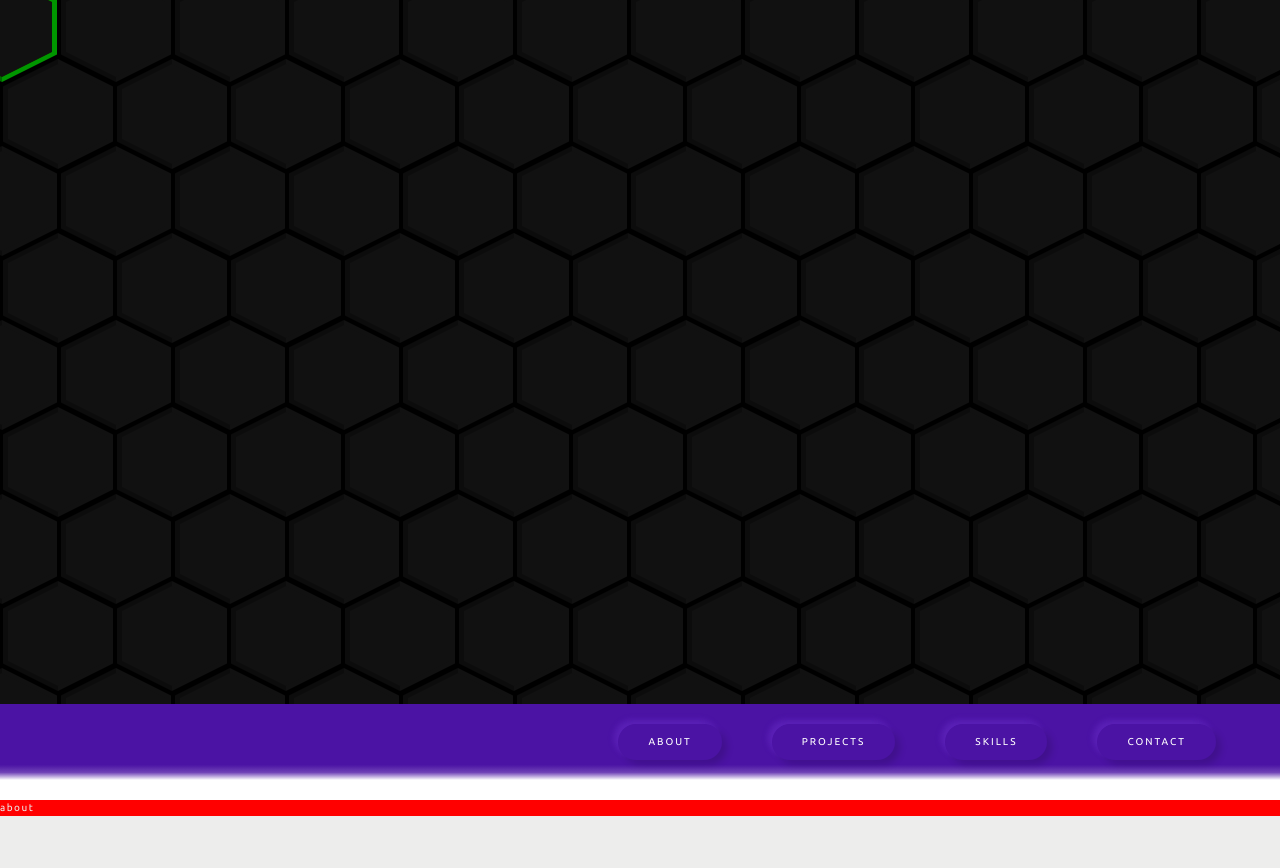
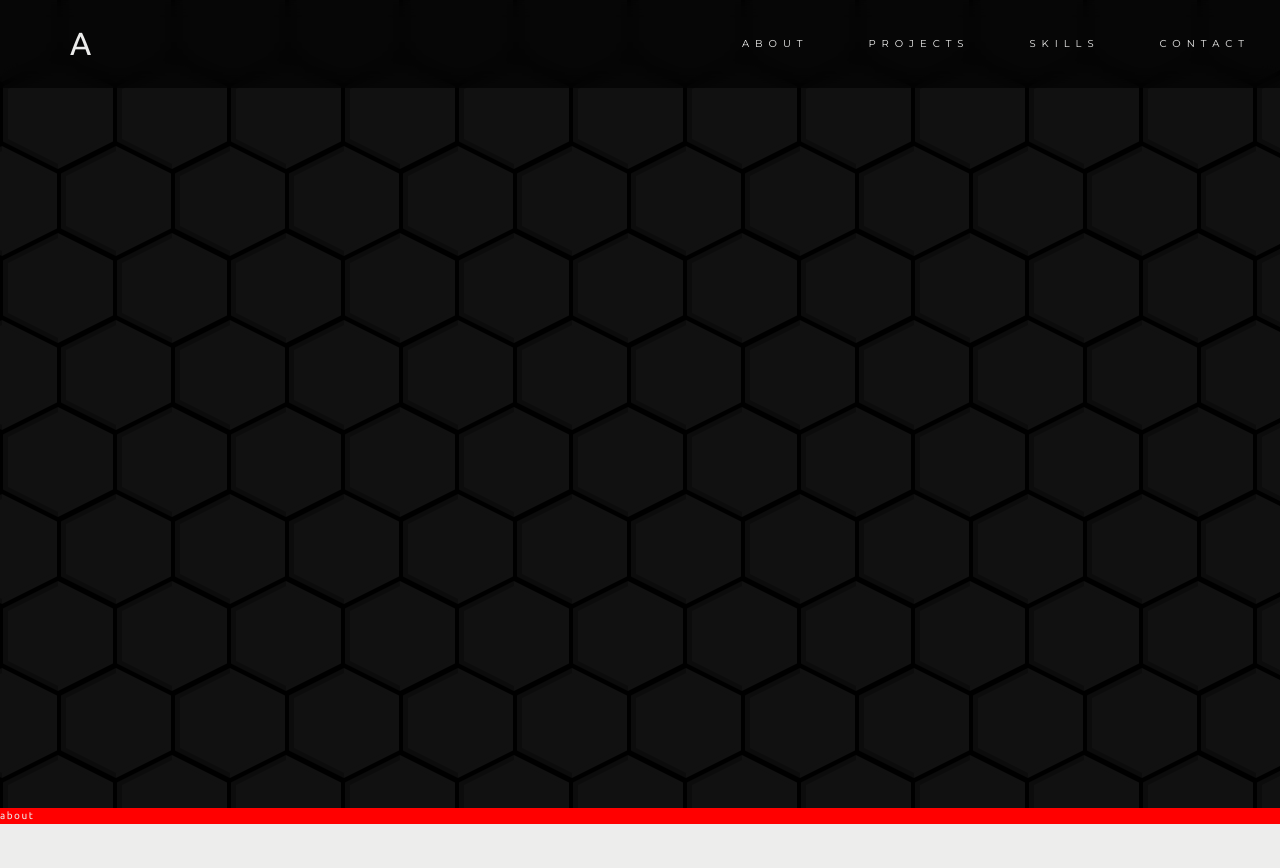
Before and after one commit to alexuko/Website_alejandro-rivera.com, a website: page index.html in a window 1280 px wide. Shown: the top 868 px of the page. Drawn offline with Linux system fonts and the light colour scheme.

Commit message:
nav bar blurred

```diff
--- a/index.html
+++ b/index.html
@@ -14,6 +14,26 @@
 
 <body>
     <main class="main__container">
+        <!-- NAVIGATION -->
+        <nav class="nav">
+            <div class="nav__logo">
+                <svg class="nav__logo--arrow-back">
+                    <use xlink:href="img/svg/sprite.svg#icon-arrow_forward_ios"></use>
+                </svg>
+                <div class="nav__logo--middle">A</div>
+                <svg class="nav__logo--arrow-front">
+                    <use xlink:href="img/svg/sprite.svg#icon-arrow_forward_ios"></use>
+                </svg>
+
+            </div>
+            <ul class="nav__container ">
+                <li><a href="#about" class="nav__item ">about</a></li>
+                <li><a href="#projects" class="nav__item ">projects</a></li>
+                <li><a href="#skills" class="nav__item ">skills</a></li>
+                <li><a href="#contact" class="nav__item ">contact</a></li>
+            </ul>
+        </nav>
+
         <!-- HEADER  -->
         <header class="header">
             <div class="hexagons-box" id="hexagons-box">
@@ -290,44 +310,6 @@
             </div>
         </header>
 
-        <!-- NAVIGATION -->
-        <nav class="nav">
-            <ul class="nav__container ">
-                <a href="#about">
-                    <li class="nav__item">
-                        <div class="nav__link">about</div>
-                        <svg class="nav__icon">
-                            <use xlink:href="img/svg/sprite.svg#icon-user"></use>
-                        </svg>
-                    </li>
-                </a>
-                <a href="#projects">
-                    <li class="nav__item">
-                        <div class="nav__link">projects</div>
-                        <svg class="nav__icon">
-                            <use xlink:href="img/svg/sprite.svg#icon-suitcase"></use>
-                        </svg>
-                    </li>
-                </a>
-                <a href="#skills">
-                    <li class="nav__item">
-                        <div class="nav__link">skills</div>
-                        <svg class="nav__icon">
-                            <use xlink:href="img/svg/sprite.svg#icon-embed2"></use>
-                        </svg>
-                    </li>
-                </a>
-                <a href="#contact">
-                    <li class="nav__item">
-                        <div class="nav__link">contact</div>
-                        <svg class="nav__icon">
-                            <use xlink:href="img/svg/sprite.svg#icon-paper-plane"></use>
-                        </svg>
-                    </li>
-                </a>
-
-            </ul>
-        </nav>
 
         <!-- ABOUT  -->
         <section class="about" id="about">about</section>
@@ -665,8 +647,9 @@
                             <label class="form__label" for="email">E-mail</label>
                     </div>
                     <div class="form__group form__group--3">
-                        <textarea class="form__input" type="message" id="message" name="Message" placeholder="Message here . . ." /required></textarea> </div>
-                    <div class="form__group form__group--4">
+                        <textarea class="form__input" type="message" id="message" name="Message"
+                            placeholder="Message here . . ." /required> </textarea> </div> <div
+                            class="form__group form__group--4">
                         <input class="form__btn" type="submit" value="Submit">
                     </div>
                 </form>
--- a/sass/_base.scss
+++ b/sass/_base.scss
@@ -120,8 +120,8 @@ body{
 .main__container{
 
     display: grid;
-    grid-template-rows: 88vh minmax(12vh, min-content) repeat(4, minmax(min-content, max-content));
     grid-template-columns: [full-start] 1fr [center-start] repeat(6,[col-start] minmax(min-content, max-content) [col-end]) [center-end] 1fr [full-end];
+    grid-template-rows: 11vh 90vh  repeat(4, minmax(min-content, max-content));
 
 }
 
--- a/sass/_header.scss
+++ b/sass/_header.scss
@@ -1,6 +1,6 @@
 .header {
     background-color: $color-quinacridone-magenta;
-    grid-row: 1/2;
+    grid-row: 1/3;
     grid-column: full-start/full-end;
     position: relative;
 
--- a/sass/_navigation.scss
+++ b/sass/_navigation.scss
@@ -1,101 +1,93 @@
 .nav {
-    background: transparent;
-    grid-row: 2/3;
+    background: rgba(0, 0, 0, .6);
+    grid-row: 1/2;
     grid-column: full-start/full-end;
-    position: sticky;
     top: 0;
     z-index: 10;
 
-    &__container {
+    display: flex;
+    justify-content: space-between;
+    align-items: center;
+    position: sticky;
+    top: 0;
 
-        background: rgba($color-purple, 1);
-        background: linear-gradient(to bottom, rgba($color-purple, 1.0) 0%,
-                                               rgba($color-purple, 1.0) 80%,
-                                               rgba($color-purple, .8) 90%,
-                                               transparent 100%);
+    @supports (-webkit-backdrop-filter: none) or (backdrop-filter: none) {
+        -webkit-backdrop-filter: blur(5px);
+        backdrop-filter: blur(10px);
+
+    }
+
+
+    &__logo {
+        margin-left: 3rem;
         display: flex;
-        justify-content: flex-end;
+        justify-content: center;
         align-items: center;
-        gap: 5rem;
-        padding: 2rem 5%;
-        flex-wrap: wrap;
-        transition: all .5s;
-        @media only screen and (max-width: $bp-medium) {
-            gap: 3rem;
+        color: rgba($color-platinium, 1.0);
+
+
+        &--middle {
+            // background: lightsalmon;
+            font-size: $font-huge;
+            font-weight: 400;
+            font-family: $font-secondary;
+
         }
-        @media only screen and (max-width: $bp-small) {
-            justify-content: space-evenly;
-            gap: 2rem;
+
+        &--arrow-back {
+            transform: rotate(180deg);
+        }
+
+        &--arrow-front,
+        &--arrow-back {
+            height: 40px;
+            width: 40px;
+            fill: currentColor;
         }
 
     }
-    &__container a,
-    &__container a:any-link{
-            opacity: 1;
-            color: whitesmoke;
-            text-decoration: none;
+
+    &__container {
+        list-style: none;
+        display: flex;
 
     }
-    &__link{
-        @media only screen and (max-width: $bp-small) {
-            display: none;
 
+    &__item {
+        margin: 1rem;
+        color: $color-platinium;
+        text-decoration: none;
+        font-size: $font-small;
+        font-family: $font-tertiary;
+        font-weight: 400;
+        letter-spacing: .6rem;
+        padding: 1rem 2rem;
+        text-align: center;
+        text-transform: uppercase;
+        transition-duration: .2s;
+        position: relative;
+
+        &::before {
+            content: '';
+            position: absolute;
+            height: 2px;
+            width: 80%;
+            bottom: 0;
+            left: 10%;
+            border-radius: 10px;
+            transform: scale(0);
+            transition: all .6s;
+            background: $color-platinium;
+
+        }
+
+        &:hover,
+        &:active {
+
+            &::before {
+                transform: scale(1);
+            }
         }
     }
 
-
-    &__item {
-        list-style: none;
-        text-align: center;
-        color: rgba($color-white, 1.0);
-        border-radius: 50px;
-        cursor: pointer;
-        text-transform: uppercase;
-        letter-spacing: 2px;
-        background: transparent;
-        font-family: $font-secondary;
-        font-size: $font-small;
-        font-weight: 400;
-        padding: 1rem 3rem;
-        // margin: 0 3rem;
-        backface-visibility: hidden;
-        box-shadow: -4px -4px 7px rgba($color-purple-light, .15),
-                    -4px -4px 7px rgba($color-purple-light, .15),
-                     5px 5px 7px rgba(0, 0, 0, .15);
-
-                    @media only screen and (max-width: $bp-medium) {
-                         padding: 1rem 2rem;
-                    }
-
-                    @media only screen and (max-width: $bp-small) {
-                         padding: 1.2rem;
-                    }
-
-        // &:active {
-
-        // }
-
-        &:hover {
-            box-shadow: inset -5px -5px 7px rgba($color-purple-light, .2),
-                inset -4px -4px 7px rgba($color-purple-light, .2),
-                inset 5px 5px 7px rgba(0, 0, 0, .15);
-            font-weight: 400;
-            color: $color-purple-lighter;
-
-
-        }
-
-    }
-    &__icon{
-        display: none;
-
-        @media only screen and (max-width: $bp-small) {
-            opacity: 1;
-            display: block;
-            height: 2.5rem;
-            width: 2.5rem;
-            fill: rgba($color-platinium, .7);
-
-        }
-    }
 }
```
Also changed, not shown: css/style.css.
